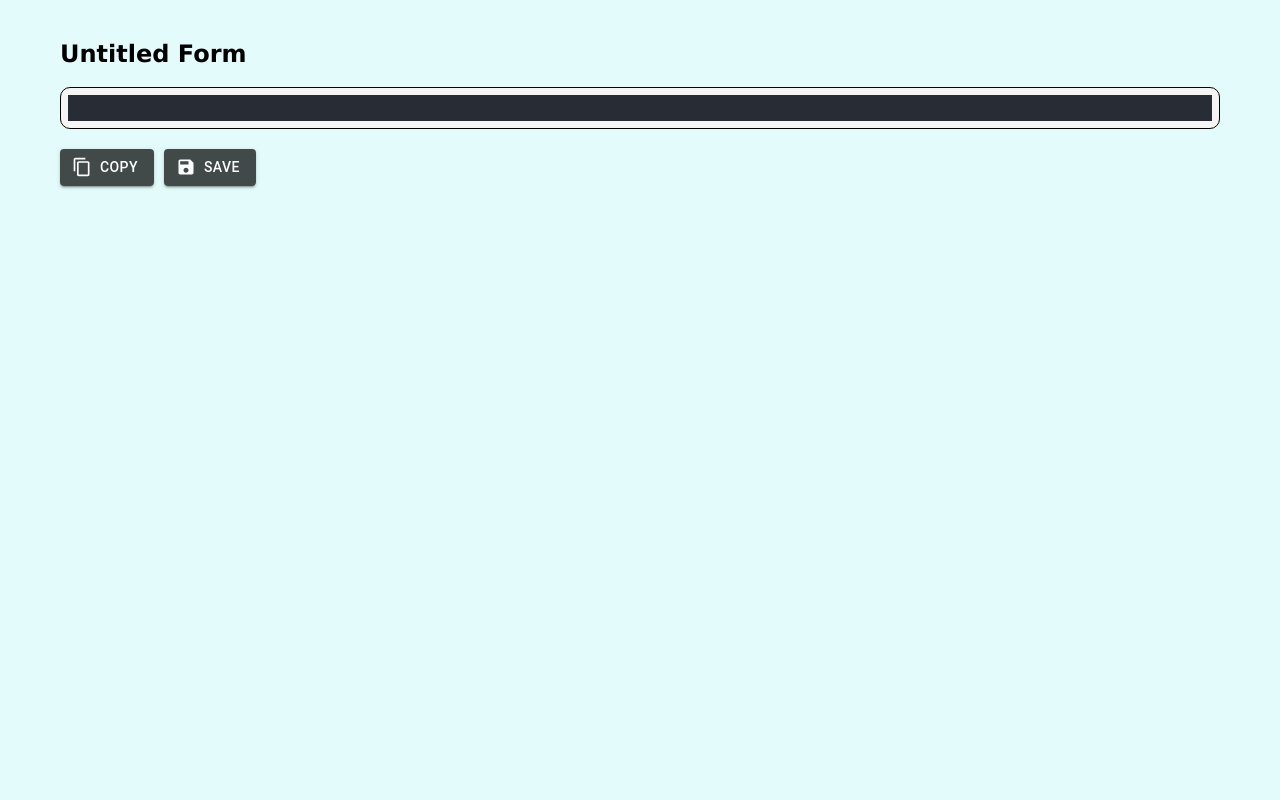
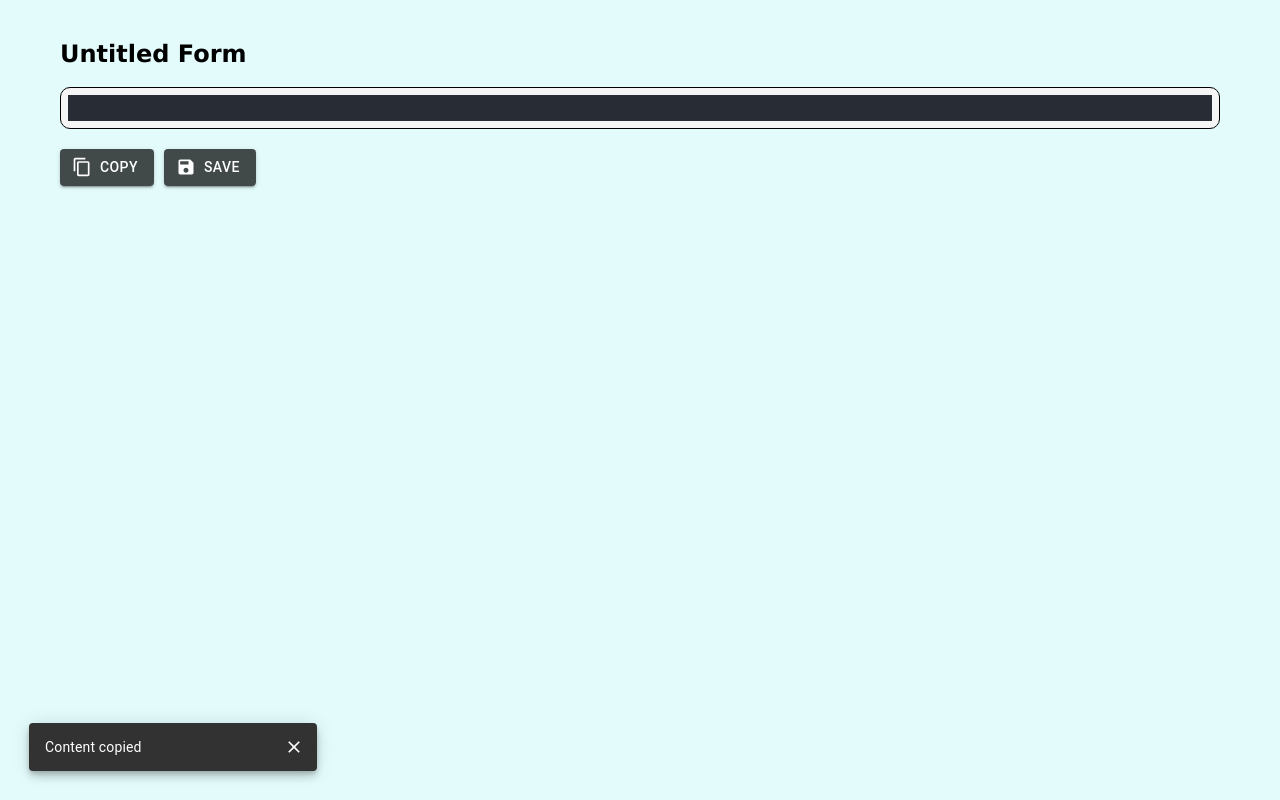
Before and after one commit to Mehemmed77/FormBuilder, a React (Vite) app: page /form in a window 1280 px wide. Both pictures are taken after a click on the button "COPY". Built offline with nearby package versions, Linux system fonts and the light colour scheme.

Commit message:
copying message added

```diff
--- a/src/Components/ResultForm.jsx
+++ b/src/Components/ResultForm.jsx
@@ -1,4 +1,4 @@
-import React, { useEffect, useRef } from "react";
+import React, { useEffect, useRef, useState } from "react";
 import hljs from "highlight.js";
 import "highlight.js/styles/atom-one-dark.css";
 import { useContext } from "react";
@@ -7,22 +7,34 @@ import "../css/pre.css";
 import Button from '@mui/material/Button';
 import ContentCopyIcon from '@mui/icons-material/ContentCopy';
 import SaveIcon from '@mui/icons-material/Save';
+import Snackbar from '@mui/material/Snackbar';
+import IconButton from '@mui/material/IconButton';
+import CloseIcon from '@mui/icons-material/Close';
 
 export default function Form() {
     const {form, formHeading} = useContext(MyContext);
+    const [open, setOpen] = useState(false);
 
     const handleCopy = async () => {
+        setOpen(true);
         try {
             await navigator.clipboard.writeText(form);
-            console.log('Content copied to clipboard');
-          } catch (err) {
-            console.error('Failed to copy: ', err);
-          }
+          } catch (err) {}
     }
 
     useEffect(() => {
         hljs.highlightAll();
     }, []);
+
+    const handleClose = (e, r) => {
+        if (e === "clickaway") return;
+
+        setOpen(false);
+    }
+
+    const action = <React.Fragment >
+        <IconButton size="small" color="inherit" onClick={handleClose}>
+        <CloseIcon fontSize="small" /></IconButton></React.Fragment>
 
     return <>
         <div className="formContainer">
@@ -39,5 +51,7 @@ export default function Form() {
                 <Button variant="contained" sx={{backgroundColor:"rgba(0, 0, 0, 0.71)"}} startIcon={<SaveIcon />}>Save</Button>
             </div>
         </div>
+
+        <Snackbar open={open} autoHideDuration={3000} sx={{width:"200px"}} onClose={handleClose} message="Content copied" action={action}/>
     </>
     };
```
Lines whose indentation alone changed are shown as unchanged.
